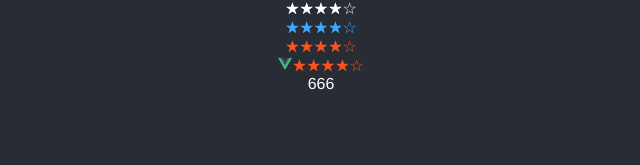
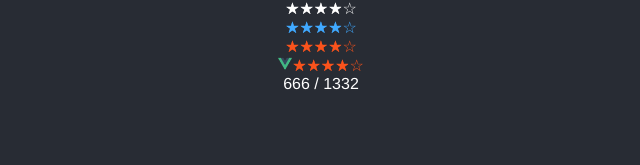
Before and after one commit to Ryan-zhang221/geek-admin, a Vue app: page /#/about in a window 1280 px wide. Shown: the part 121-286 px from the top of the page, without its empty margins (319-959 px from the left). Built offline with nearby package versions, Linux system fonts and the light colour scheme.

Commit message:
update：vuex中getters使用

```diff
--- a/src/components/Count.vue
+++ b/src/components/Count.vue
@@ -1,6 +1,6 @@
 <template>
   <div @click="add">
-    {{count}}
+    {{count}} / {{double}}
   </div>
 </template>
 
@@ -14,6 +14,8 @@
   // 是store/index.js中定义的count
   let count = computed(() => store.state.count)
 
+  // 获取getters中的值，vuex中的getters相当于vue中的computed
+  let double = computed(() => store.getters.double)
 
   // add函数是用来修改数据，我们不能直接去操作store.state.count += 1，因为这个数据
   // 属于vuex统一管理，我们需要使用store.commit('add')去触发vuex中的mutation去修改数据
--- a/src/store/index.js
+++ b/src/store/index.js
@@ -10,6 +10,11 @@ const store = createStore({
       count: 666
     }
   },
+  getters: {
+    double(state) {
+      return state.count*2
+    }
+  },
   mutations: {
     add(state) {
       state.count++
```
